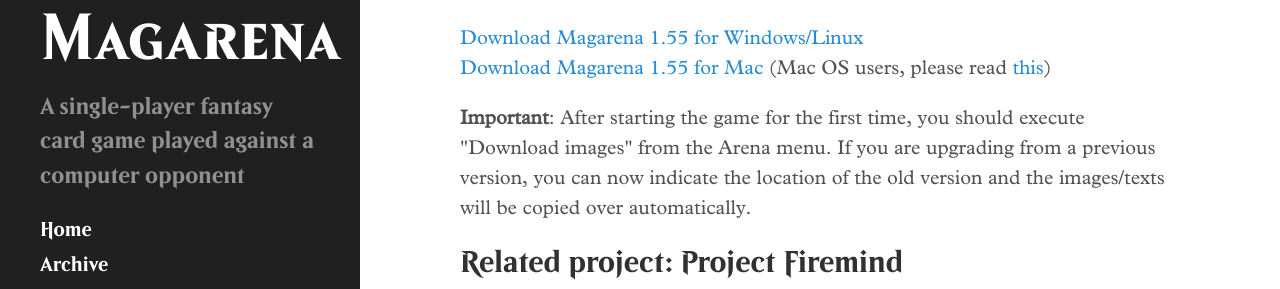
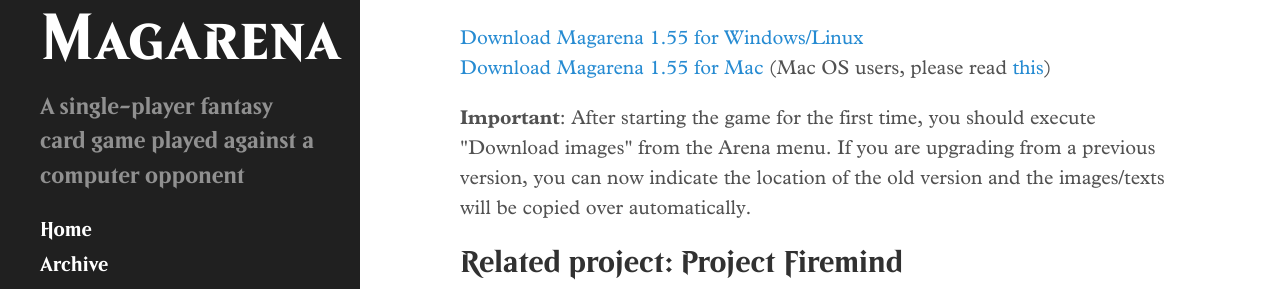
Before and after one commit to magarena/magarena.github.io, a Jekyll site: the page built from index.html, in a window 1280 px wide. Shown: the part 283-572 px from the top of the page. Built offline with Jekyll 4.4.1, drawn with Linux system fonts in a browser that asks for light colours; Markdown is read by kramdown in place of the engine named in the settings; the list of posts is cut into pages by our own code.

Commit message:
fix bold font reference

```diff
--- a/public/css/magarena.css
+++ b/public/css/magarena.css
@@ -21,7 +21,7 @@
 }
 
 @font-face {
-    font-family: 'MPlantin-Bold';
+    font-family: 'MPlantin';
     font-weight: bold;
     src: url('https://magarena.github.io/public/css/woff/MPlantin-Bold.woff') format('woff');
 }
```
